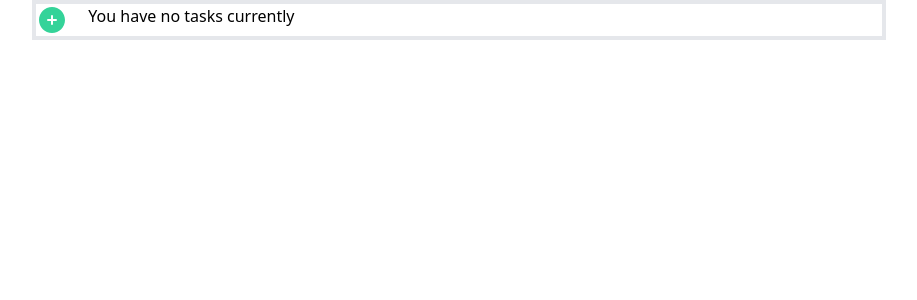
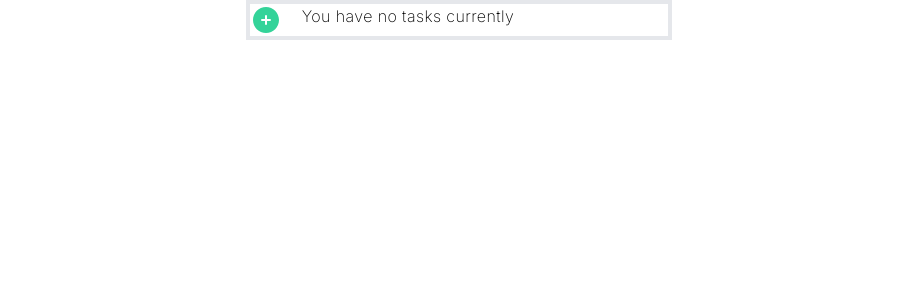
Before and after one commit to ArmandSoto/todo-app, a React (Vite) app: page / in a window 1280 px wide. Shown: the top 300 px of the page, without its empty margins (181-1098 px from the left). Built offline with nearby package versions, Linux system fonts and the light colour scheme.

Commit message:
Added Editing Feature and Inter font

```diff
--- a/src/App.jsx
+++ b/src/App.jsx
@@ -8,7 +8,7 @@ function App() {
   const [count, setCount] = useState(0)
 
   return (
-    <div className="flex justify-center">
+    <div className="flex justify-center text-base font-extralight tracking-wide ">
       <TodoList />
     </div>
   )
--- a/src/components/TaskCard.jsx
+++ b/src/components/TaskCard.jsx
@@ -1,17 +1,38 @@
 
+import { useState } from 'react'
 import { TrashIcon } from '@heroicons/react/24/solid'
+import { EllipsisHorizontalIcon, PencilSquareIcon } from '@heroicons/react/24/outline'
 
 export default function TaskCard(props){
 
-    //onClick used to be (e => {props.deleteTask(e.target)})
+    const [showEllipsis, setShowEllipsis] = useState(false)
+
+
+    function handleOnMouseEnter(){
+        setShowEllipsis(prevState => !prevState)
+    }
+
+    function handleOnMouseLeave(){
+        setShowEllipsis(prevState => !prevState)
+    }
+
+
 
     return (
-        <div className="border-2 shadow-lg rounded-lg my-2 p-4">
-            <li>
-                {props.id + ". " + props.name}
+        <div className="border-2 shadow-lg rounded-lg my-2 p-4"  >
+            <li className= "flex " onMouseEnter={handleOnMouseEnter} onMouseLeave={handleOnMouseLeave}>
+                <p className="">{ props.id + ". " + props.name }  </p>
 
-                <TrashIcon  className="h-6 w-6 inline-block ml-3 text-red-600" onClick={(e) => { props.deleteTask(props.id) } }/>
+                {
+                    showEllipsis &&
+                    <div className="flex ml-auto">
+                        <PencilSquareIcon className="h-6 w-6" onClick={() => { props.editTask(props.id) }}/>
+                        <EllipsisHorizontalIcon className="h-6 w-6" />
+                        <TrashIcon  className="h-6 w-6 inline-block ml-3 text-red-600" onClick={(e) => { props.deleteTask(props.id) } }/>
+                    </div>
+                }
             </li>
+
         </div>
     )
 }
--- a/src/components/NewTaskForm.jsx
+++ b/src/components/TaskForm.jsx
@@ -1,8 +1,8 @@
 
 
-export default function NewTaskForm(props){
+export default function TaskForm(props){
     return (
-        <form onSubmit={props.handleSubmit} className="flex">
+        <form onSubmit={props.handleSubmit} className="flex justify-around">
                 <div>
                     <label htmlFor="task-name">Task:</label>
                         <input className="border-2"
--- a/src/components/TodoList.jsx
+++ b/src/components/TodoList.jsx
@@ -1,7 +1,7 @@
 import { useState, useEffect } from 'react'
 import { PlusCircleIcon } from '@heroicons/react/24/solid'
 import TaskCard from './TaskCard'
-import NewTaskForm from './NewTaskForm'
+import TaskForm from './TaskForm'
 
 
 export default function TodoList(){
@@ -20,6 +20,7 @@ export default function TodoList(){
                 name={task.name}
                 id={task.id}
                 deleteTask={handleDeleteTask}
+                editTask={handleEditTask}
             />
 
     })
@@ -30,20 +31,37 @@ export default function TodoList(){
     }, [tasks])
 
 
+    function addTask(){
+        setTasks(
+            prevTasks => {
+                return [...prevTasks, currentTask]
+            }
+        )
+    }
+
     function handleSubmit(e){
         e.preventDefault()
-        addTask()
+
+        if(currentTask.id <= tasks.length){
+            setTasks(prev => {
+                const taskArray = prev.map((item =>
+                    item.id === currentTask.id ? currentTask : item
+                ))
+                return taskArray
+            })
+        } else{
+            addTask()
+        }
+
         setCurrentTask({
             name: "",
-            id: "",
+            id: ""
         })
         setTaskPaneIsActive(prev => !prev)
     }
 
     function handleDeleteTask(taskID){
-
         setTasks(prevTasks => {
-
             let taskArray = prevTasks.filter(item => item.id != taskID)
             let taskArrayMap = taskArray.map((task, index) =>{
                 return {
@@ -54,27 +72,34 @@ export default function TodoList(){
 
             return taskArrayMap
         })
+    }
 
+    function handleEditTask(taskId){
+        console.log(`Task ${taskId} is being edited`)
+
+        setCurrentTask({
+            name: tasks[taskId-1].name,
+            id: tasks[taskId-1].id
+        })
+        setTaskPaneIsActive(prev => !prev)
 
     }
 
     function handleChange(e){
         setCurrentTask(
             prev => {
+                if(currentTask.id <= tasks.length && currentTask.id != ""){
+                    return {
+                        ...prev,
+                        name: e.target.value,
+                    }
+                }
                 return {
                     ...prev,
                     name: e.target.value,
                     id: tasks.length + 1,
 
                 }
-            }
-        )
-    }
-
-    function addTask(){
-        setTasks(
-            prevTasks => {
-                return [...prevTasks, currentTask]
             }
         )
     }
@@ -86,30 +111,32 @@ export default function TodoList(){
 
 
     return (
-        <div className={"flex-column border-2 w-2/3"}>
+        <div className={"flex-column border-2 w-1/3"}>
+
+
+            <div className={"flex-column"}>
+                <ul className="flex-column space-between">
+                        {taskComponents}
+                </ul>
+            </div>
             <div className={"flex border-2"}>
 
-                <PlusCircleIcon onClick={handleClick} className="h-8 w-8 text-emerald-400" />
-                <p className={tasks.length > 0 ? "hidden" : "ml-5"}>You have no tasks currently</p>
+                {
+                    !taskPaneIsActive ?
+                        <><PlusCircleIcon onClick={handleClick} className="h-8 w-8 text-emerald-400" />
+                        <p className={tasks.length > 0 ? "hidden" : "ml-5"}>You have no tasks currently</p></>
+                    :
+                    <>
+                        <TaskForm
+                            handleSubmit={handleSubmit}
+                            handleChange={handleChange}
+                            currentTask={currentTask}
+                        />
+                    </>
+                }
+
             </div>
 
-
-
-            {
-                taskPaneIsActive &&
-                <NewTaskForm
-                    handleSubmit={handleSubmit}
-                    handleChange={handleChange}
-                    currentTask={currentTask}
-
-                />
-            }
-
-                <div className={"flex-column"}>
-                    <ul className="flex-column space-between">
-                            {taskComponents}
-                    </ul>
-                </div>
         </div>
     )
 }
--- a/src/index.css
+++ b/src/index.css
@@ -1,3 +1,11 @@
+@import url('https://fonts.googleapis.com/css2?family=Inter:wght@100;200;300;400;500;600;700;800;900&display=swap');
+
 @tailwind base;
 @tailwind components;
 @tailwind utilities;
+
+@layer base {
+    html {
+        font-family: 'Inter', sans-serif;
+    }
+}
```
